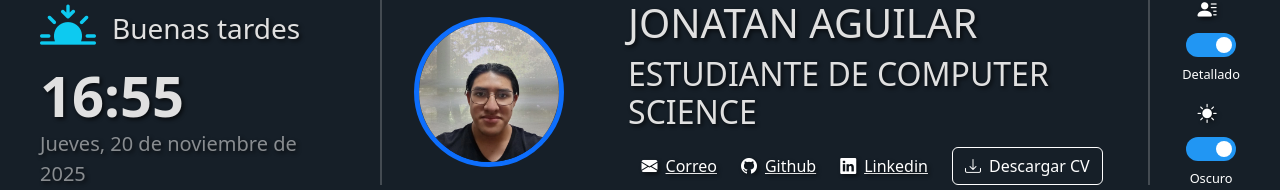
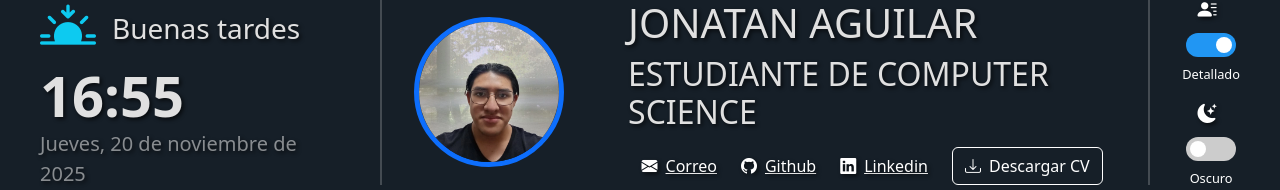
Before and after one commit to Aster-Knight/CV, an Angular app in the folder cv-jona/: page /about in a window 1280 px wide. Shown: the part 108-298 px from the top of the page. Built offline with nearby package versions, Linux system fonts and the light colour scheme; no server answers.

Commit message:
icons update

```diff
--- a/cv-jona/src/app/components/header/header.component.html
+++ b/cv-jona/src/app/components/header/header.component.html
@@ -16,10 +16,10 @@
             <div class="switch-group">
                 <i class="switch-icon {{ themeIconClass }}"></i>
                 <label class="switch">
-                    <input type="checkbox" [checked]="themeButtonText === 'Modo Claro'" (change)="toggleTheme()">
+                    <input type="checkbox" [checked]="isLightMode" (change)="toggleTheme()">
                     <span class="slider round"></span>
                 </label>
-                <span class="switch-label">{{ themeButtonText === 'Modo Claro' ? 'Oscuro' : 'Claro' }}</span>
+                <span class="switch-label">{{ isLightMode ? 'Claro' : 'Oscuro' }}</span>
             </div>
         </div>
 
--- a/cv-jona/src/app/components/header/header.component.ts
+++ b/cv-jona/src/app/components/header/header.component.ts
@@ -28,8 +28,8 @@ export class HeaderComponent implements OnInit, OnDestroy {
   isContactMinimal = false;
   contactIconClass = 'bi bi-person-lines-fill me-2';
   contactButtonText = 'Contacto Detallado';
-  themeIconClass = 'bi bi-sun-fill me-2';
-  themeButtonText = 'Modo Claro';
+  isLightMode = false;
+  themeIconClass = 'bi bi-moon-stars-fill me-2';
 
   private timerId: any;
 
@@ -109,15 +109,15 @@ export class HeaderComponent implements OnInit, OnDestroy {
 
   toggleTheme(): void {
     if (isPlatformBrowser(this.platformId)) {
-      document.body.classList.toggle('light-mode');
-      if (document.body.classList.contains('light-mode')) {
+      this.isLightMode = !this.isLightMode;
+      document.body.classList.toggle('light-mode', this.isLightMode);
+
+      if (this.isLightMode) {
         this.profilePhoto = 'assets/profile_black.webp';
-        this.themeIconClass = 'bi bi-moon-stars-fill me-2';
-        this.themeButtonText = 'Modo Oscuro';
+        this.themeIconClass = 'bi bi-sun-fill me-2';
       } else {
         this.profilePhoto = 'assets/cv-foto.webp';
-        this.themeIconClass = 'bi bi-sun-fill me-2';
-        this.themeButtonText = 'Modo Claro';
+        this.themeIconClass = 'bi bi-moon-stars-fill me-2';
       }
     }
   }
```
